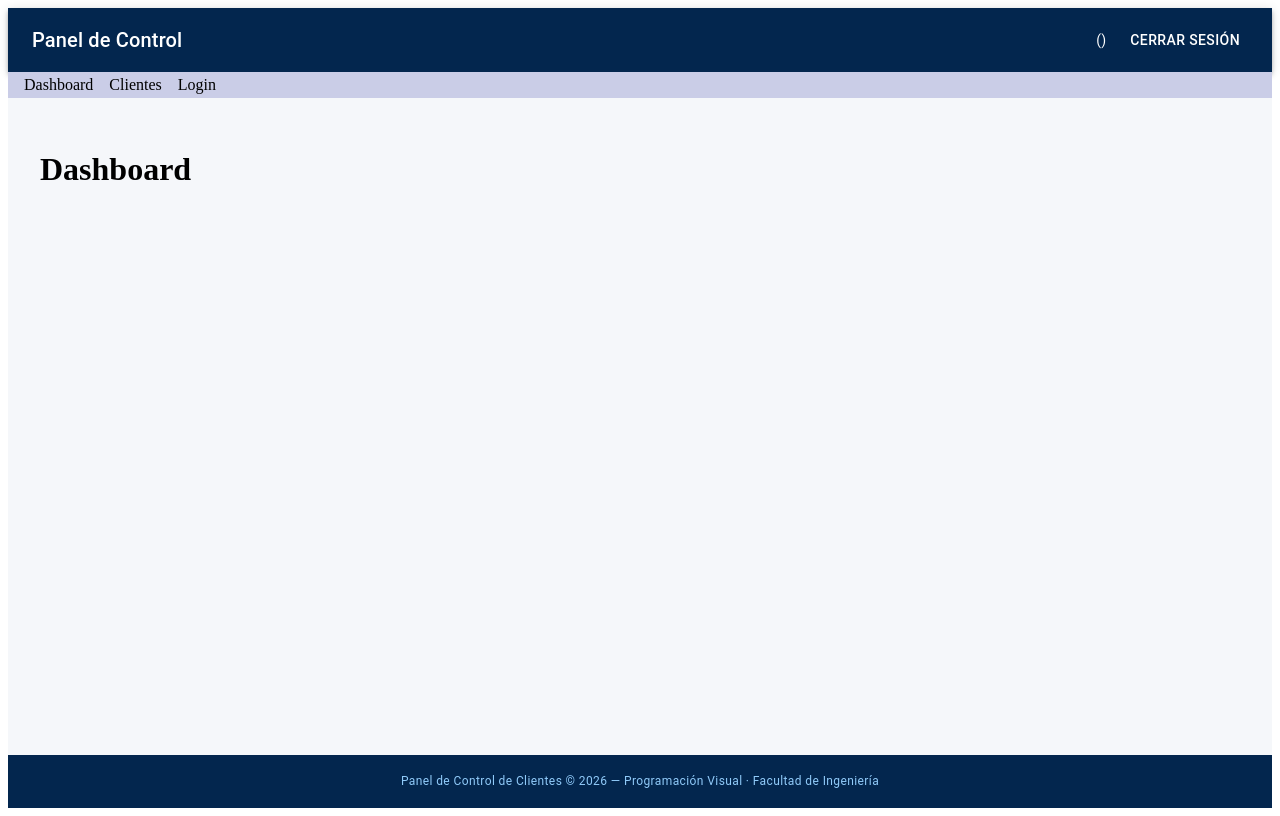
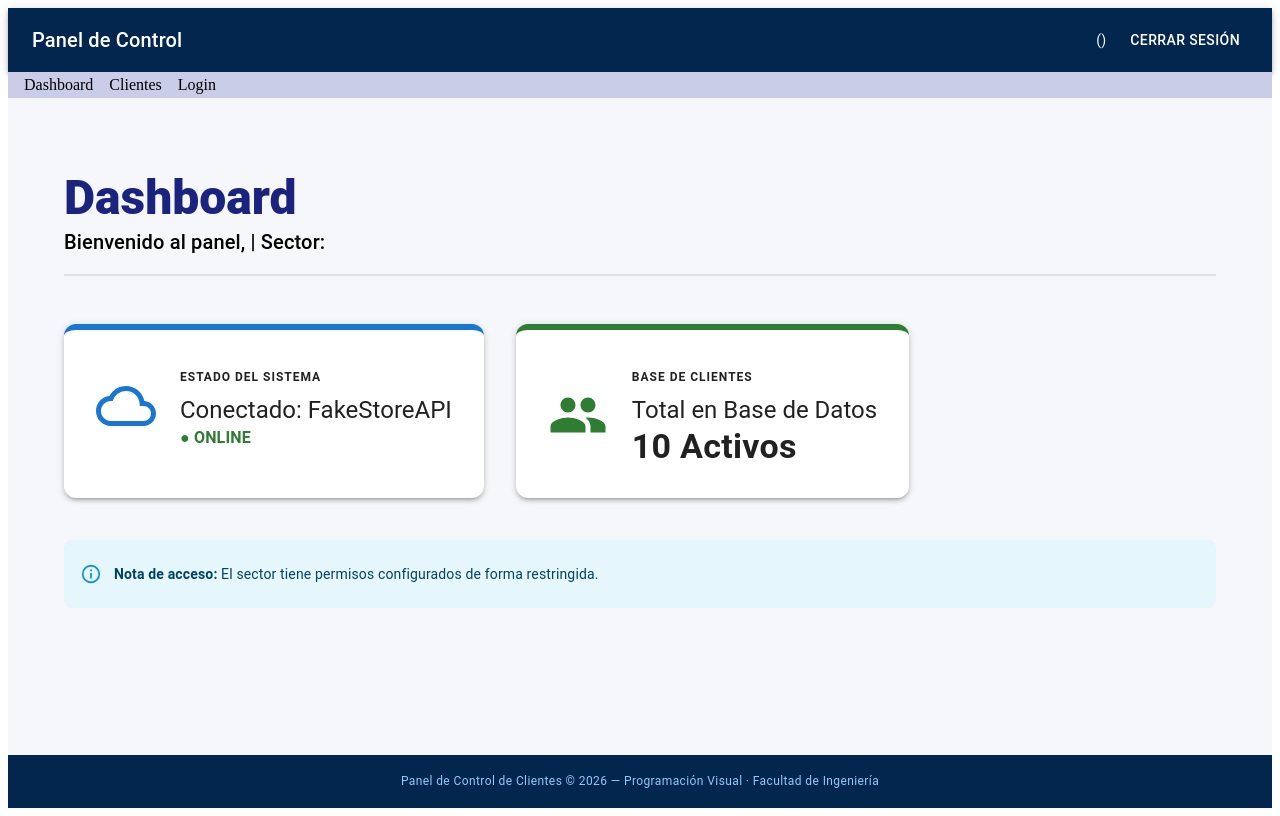
Before and after one commit to davidjuharez/pv_tp_integrador_grupo6, a React (Vite) app in the folder pv_tp_integrador_grupo6/: page / in a window 1280 px wide. Built offline with nearby package versions, Linux system fonts and the light colour scheme; sample sign-in values are in the browser's storage.

Commit message:
Creación de la vista principal a la que se dirige el usuario despues de loguearse, se observan las métricas del sistema y los clientes y se integra el hook useAdmin para mostrar datos del usuario autenticado.

```diff
--- a/pv_tp_integrador_grupo6/src/views/Dashboard.jsx
+++ b/pv_tp_integrador_grupo6/src/views/Dashboard.jsx
@@ -1,8 +1,57 @@
+import { Container, Typography, Grid, Paper, Box, Alert, Card, CardContent } from '@mui/material';
+import { useAdmin } from '../context/AdminContext';
+import PeopleIcon from '@mui/icons-material/People';
+import CloudQueueIcon from '@mui/icons-material/CloudQueue';
+
 const Dashboard = () => {
+  const { admin } = useAdmin();
+
   return (
-    <div>
-      <h1>Dashboard</h1>
-    </div>
+    <Container maxWidth="lg" sx={{ mt: 5, mb: 5 }}>
+      {/* 1. Header con mejor estilo */}
+      <Box sx={{ mb: 6, textAlign: 'left', borderBottom: '2px solid #e0e0e0', pb: 2 }}>
+        <Typography variant="h3" sx={{ fontWeight: 800, color: '#1a237e' }}>
+          Dashboard
+        </Typography>
+        <Typography variant="h6" color="text.secondary">
+          Bienvenido al panel, <strong>{admin?.nombre}</strong> | Sector: {admin?.sector}
+        </Typography>
+      </Box>
+
+      {/* 2. Tarjetas con mejor separación y elevación */}
+      <Grid container spacing={4}>
+        <Grid item xs={12} md={6}>
+          <Card elevation={3} sx={{ borderRadius: 3, borderTop: '6px solid #1976d2', height: '100%' }}>
+            <CardContent sx={{ p: 4, display: 'flex', alignItems: 'center', gap: 3 }}>
+              <CloudQueueIcon sx={{ fontSize: 60, color: '#1976d2' }} />
+              <Box>
+                <Typography variant="overline" sx={{ fontWeight: 'bold' }}>Estado del Sistema</Typography>
+                <Typography variant="h5">Conectado: FakeStoreAPI</Typography>
+                <Typography variant="body1" sx={{ color: 'success.main', fontWeight: 'bold' }}>● ONLINE</Typography>
+              </Box>
+            </CardContent>
+          </Card>
+        </Grid>
+
+        <Grid item xs={12} md={6}>
+          <Card elevation={3} sx={{ borderRadius: 3, borderTop: '6px solid #2e7d32', height: '100%' }}>
+            <CardContent sx={{ p: 4, display: 'flex', alignItems: 'center', gap: 3 }}>
+              <PeopleIcon sx={{ fontSize: 60, color: '#2e7d32' }} />
+              <Box>
+                <Typography variant="overline" sx={{ fontWeight: 'bold' }}>Base de Clientes</Typography>
+                <Typography variant="h5">Total en Base de Datos</Typography>
+                <Typography variant="h4" sx={{ fontWeight: 'bold' }}>10 Activos</Typography>
+              </Box>
+            </CardContent>
+          </Card>
+        </Grid>
+      </Grid>
+
+      {/* 3. Aviso inferior */}
+      <Alert severity="info" sx={{ mt: 6, borderRadius: 2, p: 2 }}>
+        <strong>Nota de acceso:</strong> El sector {admin?.sector} tiene permisos configurados de forma restringida.
+      </Alert>
+    </Container>
   );
 };
 
```
